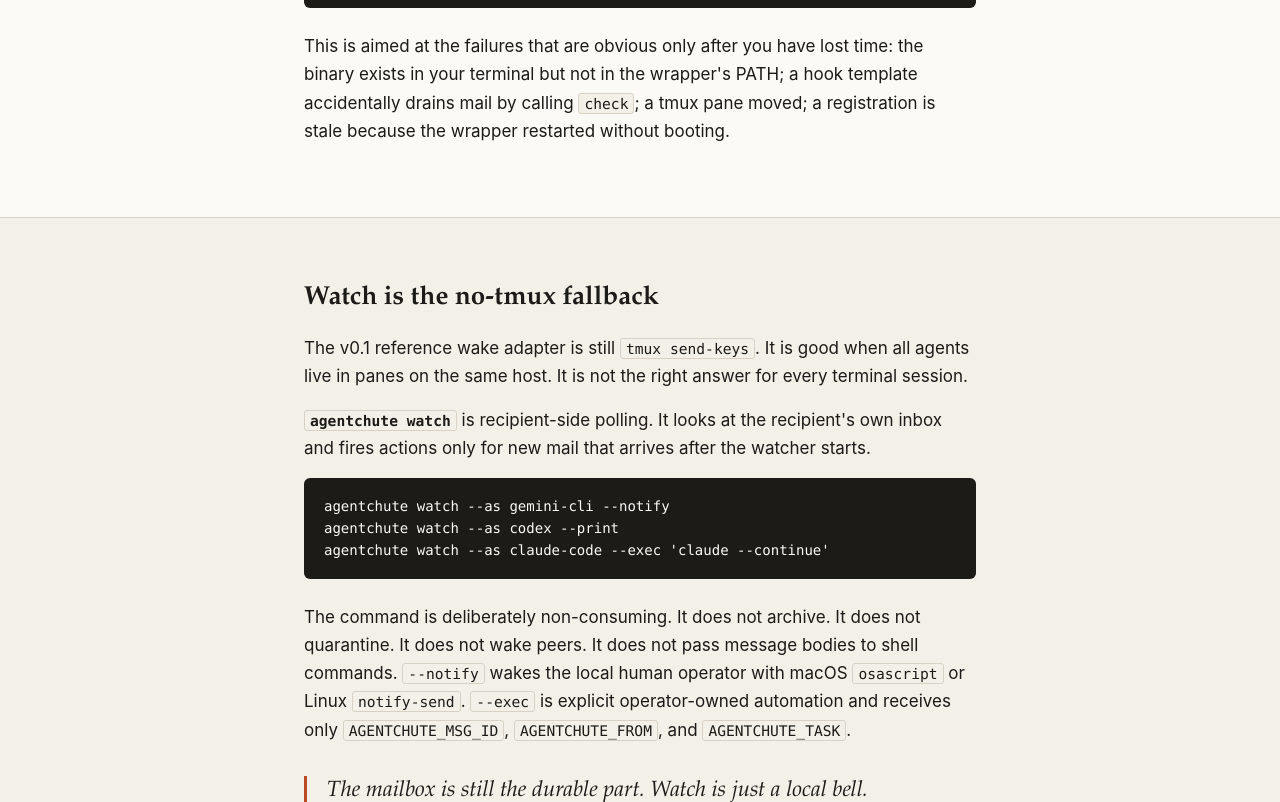
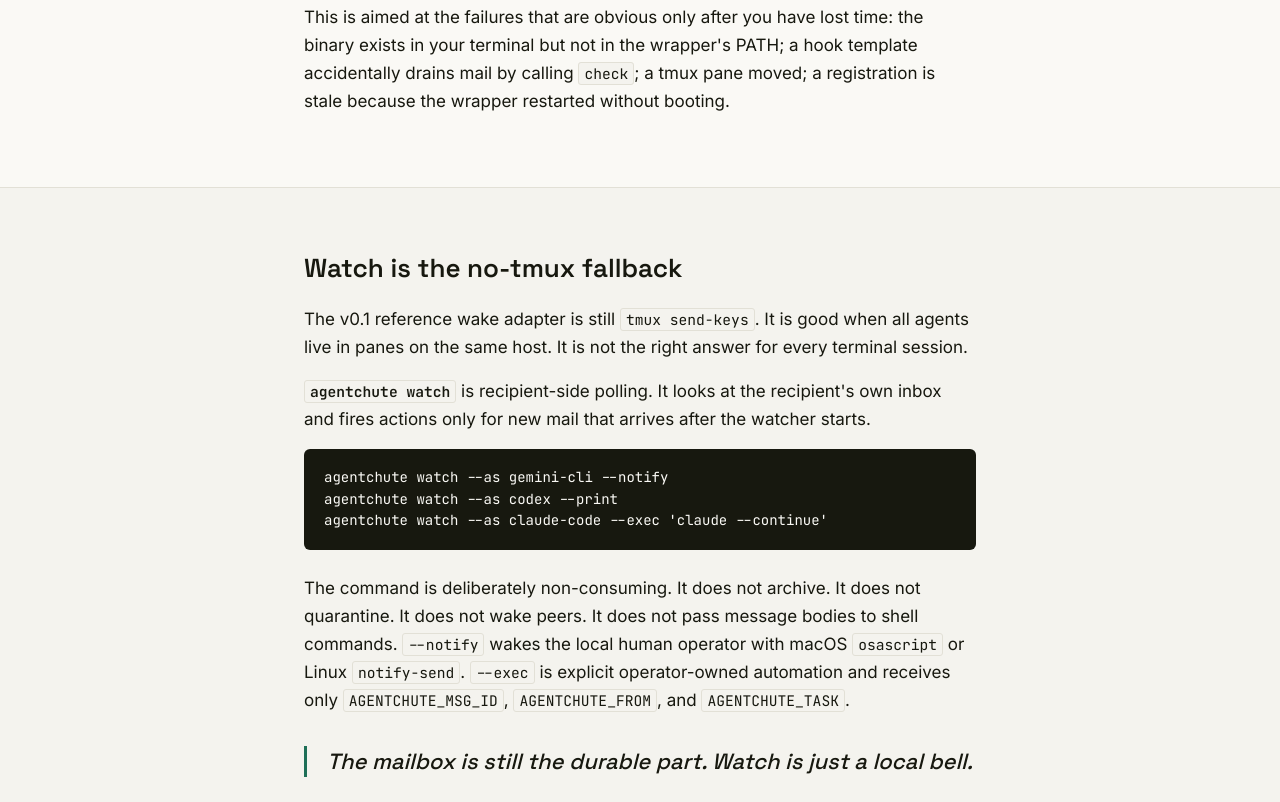
Before and after one commit to agentchute/agentchute, a plain HTML site: page web/blog/v0-1-2-doctor-watch-no-tmux.html in a window 1280 px wide. Shown: the part 1998-2800 px from the top of the page. Drawn offline with Linux system fonts and the light colour scheme.

Commit message:
web: retoken style.css to the v1.0 green design system
Swaps every :root color from the burnt-orange system (#b94a26 accent,
1c1b18 ink) to the launch package's green system (#1e6f57 accent,
17180f ink) — same variable names, new values, so every page using
style.css (blog posts, blog index, spec.html) picks it up with no
per-page edits. Renamed --serif to --disp and repointed its 4 call
sites (h1, h2, .featured-post-title, blockquote.blog-quote): the slot
was always a display/heading role, never body copy, and Charter is
being replaced by Space Grotesk, which isn't a serif — keeping the
old name would mislabel it. Added a single @import for the three
webfonts so Inter/Space Grotesk/JetBrains Mono actually load instead
of silently falling back to system fonts, without touching any HTML
head. The five hardcoded rgba(243,240,232,*) tints (anim controls,
footer .tiny) were the old --code-fg baked as raw rgb; updated to the
new --code-fg's rgb so they stay a tint of the current palette instead
of drifting toward the retired cream.

web/index.html and all content files are untouched per the execution
brief — this is the style-system commit only, landing before content.

```diff
--- a/web/style.css
+++ b/web/style.css
@@ -1,20 +1,22 @@
 /* agentchute.dev — hand-crafted styles, no build chain. */
 
+@import url('https://fonts.googleapis.com/css2?family=Space+Grotesk:wght@500;600;700&family=Inter:wght@400;500;600&family=JetBrains+Mono:wght@400;600&display=swap');
+
 :root {
-  --bg: #fbfaf7;
-  --bg-alt: #f3f0e8;
-  --fg: #1c1b18;
-  --fg-dim: #545048;
-  --accent: #b94a26;
-  --accent-fg: #ffffff;
-  --rule: #d8d2c4;
-  --code-bg: #1c1b18;
-  --code-fg: #f3f0e8;
-  --link: #2a4a8a;
-  --link-hover: #b94a26;
+  --bg: #faf9f5;
+  --bg-alt: #f4f3ee;
+  --fg: #17180f;
+  --fg-dim: #5c5e50;
+  --accent: #1e6f57;
+  --accent-fg: #f7fbf9;
+  --rule: #e2e0d6;
+  --code-bg: #17180f;
+  --code-fg: #f4f3ee;
+  --link: var(--accent);
+  --link-hover: #1a6050;
   --width: 720px;
   --mono: "JetBrains Mono", "SF Mono", "Menlo", "Consolas", monospace;
-  --serif: "Charter", "Iowan Old Style", "Palatino", "Georgia", serif;
+  --disp: "Space Grotesk", system-ui, sans-serif;
   --sans: "Inter", -apple-system, BlinkMacSystemFont, "SF Pro Text", "Segoe UI", sans-serif;
 }
 
@@ -54,7 +56,7 @@
   z-index: 10;
   backdrop-filter: blur(8px);
   -webkit-backdrop-filter: blur(8px);
-  background: rgba(251, 250, 247, 0.92);
+  background: rgba(250, 249, 245, 0.92);
 }
 
 header.site .wrap {
@@ -111,7 +113,7 @@
 }
 
 h1 {
-  font-family: var(--serif);
+  font-family: var(--disp);
   font-size: clamp(28px, 4.2vw, 40px);
   line-height: 1.18;
   letter-spacing: -0.015em;
@@ -126,7 +128,7 @@
 }
 
 h2 {
-  font-family: var(--serif);
+  font-family: var(--disp);
   font-size: clamp(22px, 2.4vw, 26px);
   line-height: 1.25;
   margin: 0 0 16px 0;
@@ -354,7 +356,7 @@
 
 .anim-controls button {
   background: transparent;
-  border: 1px solid rgba(243, 240, 232, 0.25);
+  border: 1px solid rgba(244, 243, 238, 0.25);
   color: var(--code-fg);
   font-family: var(--mono);
   font-size: 12px;
@@ -365,8 +367,8 @@
 }
 
 .anim-controls button:hover {
-  background: rgba(243, 240, 232, 0.08);
-  border-color: rgba(243, 240, 232, 0.55);
+  background: rgba(244, 243, 238, 0.08);
+  border-color: rgba(244, 243, 238, 0.55);
 }
 
 .anim-controls button:focus-visible {
@@ -380,7 +382,7 @@
 
 .anim-step-label {
   margin-left: auto;
-  color: rgba(243, 240, 232, 0.75);
+  color: rgba(244, 243, 238, 0.75);
   font-variant-numeric: tabular-nums;
 }
 
@@ -503,7 +505,7 @@
 }
 
 footer .tiny {
-  color: rgba(243, 240, 232, 0.65);
+  color: rgba(244, 243, 238, 0.65);
   max-width: 480px;
   margin: 0 auto;
 }
@@ -574,7 +576,7 @@
 }
 
 .featured-post-title {
-  font-family: var(--serif);
+  font-family: var(--disp);
   font-size: 22px;
   font-weight: 600;
   line-height: 1.25;
@@ -669,7 +671,7 @@
 }
 
 article.blog-article blockquote.blog-quote {
-  font-family: var(--serif);
+  font-family: var(--disp);
   font-size: 22px;
   line-height: 1.4;
   font-style: italic;
```
